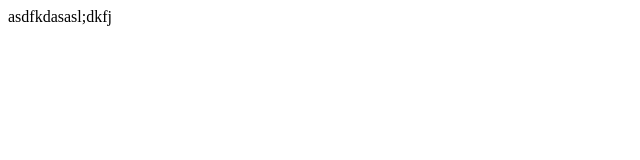
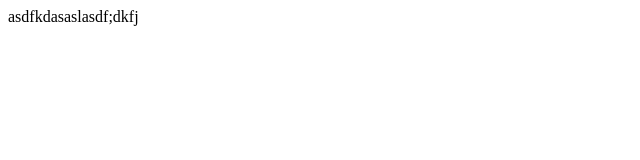
Before and after one commit to AshWren/TheJewelryShop, a plain HTML site: page index.html in a window 1280 px wide. Shown: the full height of the page, 0-640 px from the left. Drawn offline with Linux system fonts and the light colour scheme.

Commit message:
Small Changes

```diff
--- a/index.html
+++ b/index.html
@@ -2,6 +2,6 @@
 <html>
 <head></head>
 <body>
-    asdfkdasasl;dkfj
+    asdfkdasaslasdf;dkfj
 </body>
 </html>
```
